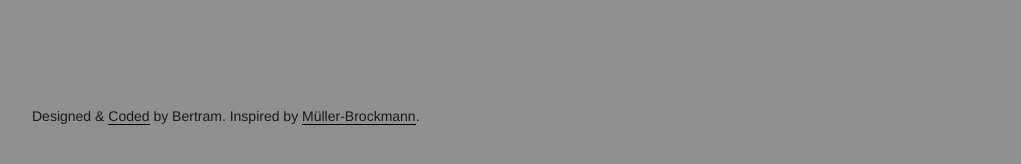
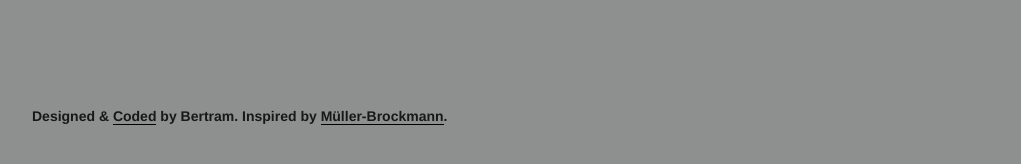
Before and after one commit to BertHaine/BertHaine.github.io, a Jekyll site: the page built from index.html, in a window 1280 px wide. Shown: the part 650-814 px from the top of the page, without its empty margins (108-1129 px from the left). Built offline with Jekyll 4.4.1, drawn with Linux system fonts in a browser that asks for light colours.

Commit message:
refactored fontstack

```diff
--- a/_scss/components/_footer.scss
+++ b/_scss/components/_footer.scss
@@ -2,7 +2,7 @@
   margin-top: 6rem;
   margin-bottom: 3rem;
   font-size: .875rem;
-  font-weight: normal;
+  font-weight: bold;
 
   @media (max-width: 36em) {
     font-size: .75rem;
--- a/_scss/components/_header.scss
+++ b/_scss/components/_header.scss
@@ -1,8 +1,5 @@
-
 .header {
-  font-family:  Helvetica, 'Helvetica Neue','Helvetica Served', Arial, sans-serif;
   font-size: 3.75rem;
-  font-weight: bold;
   margin-top: 1.75rem;
 
   @media (max-width: 46em) {
--- a/_scss/components/_intro.scss
+++ b/_scss/components/_intro.scss
@@ -1,7 +1,5 @@
 .intro {
-  font-family: Helvetica, 'Helvetica Neue','Helvetica Served', Arial, sans-serif;
   font-size: 3.75rem;
-  font-weight: bold;
   line-height: 1.07;
   margin-top: 4rem;
   letter-spacing: -1.8px;
```
Also changed, not shown: css/main.css (+1 -1 lines).
